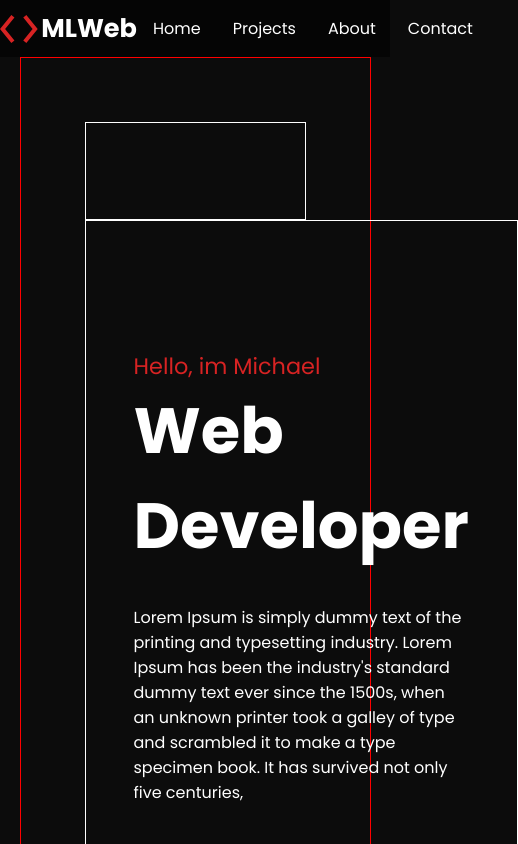
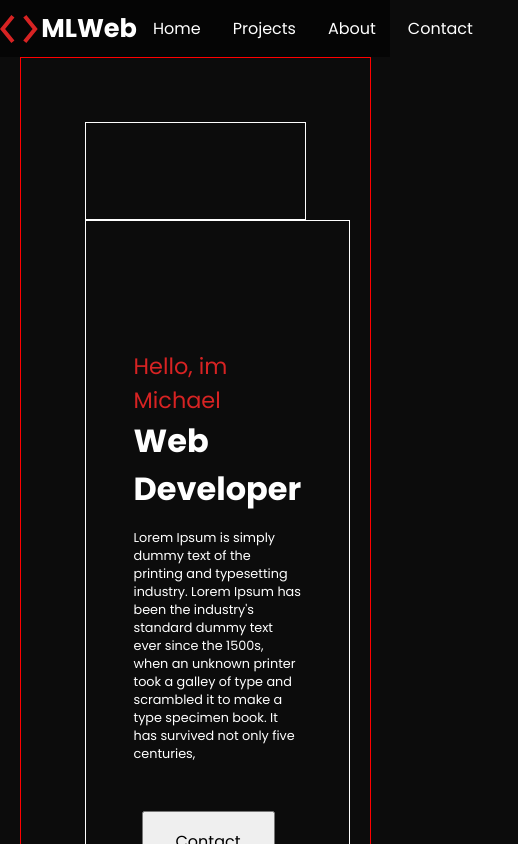
Before and after one commit to mlcoding111/Modern-Portfolio, a React (Create React App) app: page / in a window 390 px wide. Shown: the top 844 px of the page, 518 px wide, since content can reach past the window. Built offline with nearby package versions, Linux system fonts and the light colour scheme.

Commit message:
Updated global typograhy, text is now responsive. Added Header responsive width as well

```diff
--- a/src/Global.css.js
+++ b/src/Global.css.js
@@ -68,8 +68,16 @@ ul{
 // clamp([value-min], [value-preferred], [value-max]);
 
 h1{
-  font-size: 4rem;
+  font-size: clamp(2rem, 4vw, 4rem);
   letter-spacing: 20.5%;
+}
+
+h2{
+  font-size: clamp(1.3rem, 3vw, 2rem);
+}
+
+p{
+  font-size: clamp(.8rem, 1vw, 1rem);
 }
 
 
--- a/src/containers/Header/styles.js
+++ b/src/containers/Header/styles.js
@@ -8,14 +8,14 @@ export const SkillCard = styled.div`
     margin-bottom: 15px;
   }
 `;
-
+// clamp([value-min], [value-preferred], [value-max]);
 export const Header = styled.header`
   margin: 0 auto;
-  max-width: 90%;
+  width: clamp(200px, 90vw, 100%);
   border: 1px solid red;
   min-height: 85vh;
+
   padding: 4em 0;
-
 
   .hero{
     padding: 0 4em;  // Change it for mobile
@@ -54,7 +54,6 @@ export const Header = styled.header`
     letter-spacing: 0px !important;
     margin-top: auto;
     margin-bottom: .5em;
-    font-size: 4rem;
   }
 
   .hero-text #my-name{
```
